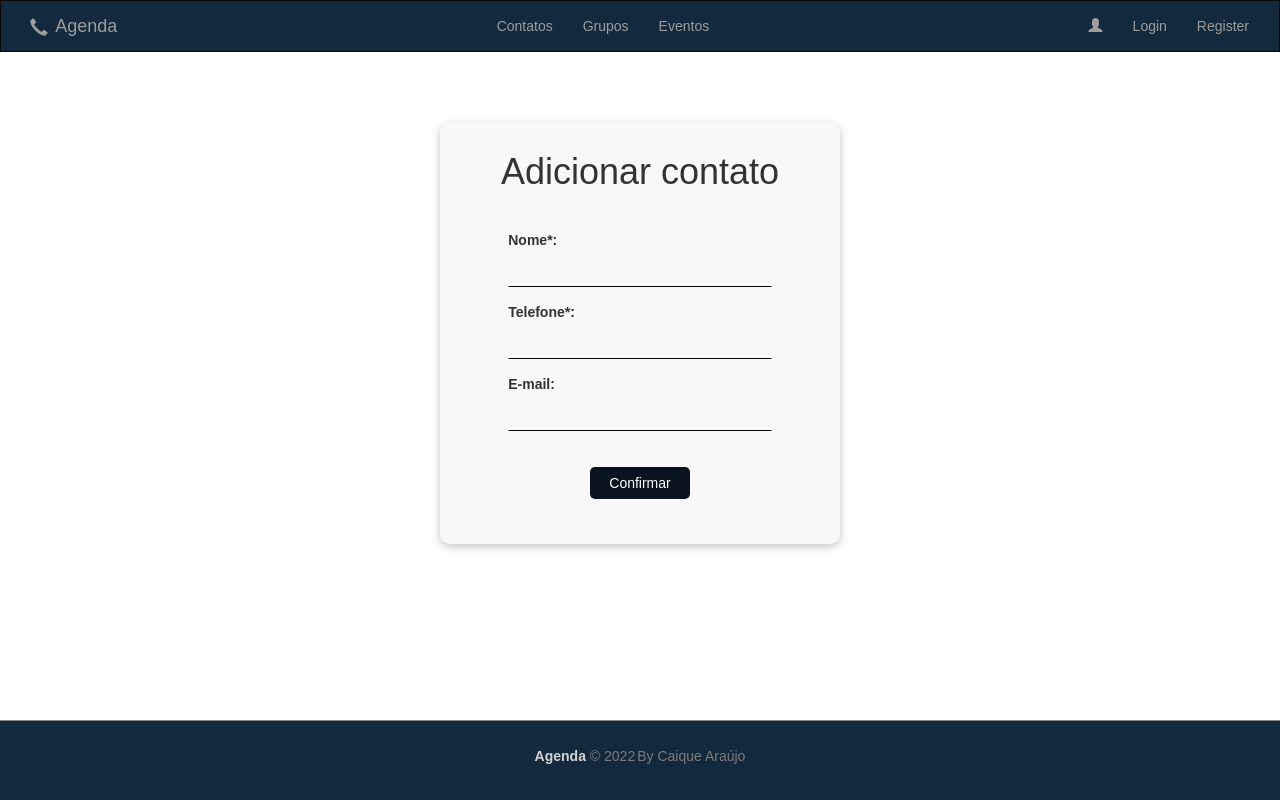
After one commit to Caique0Araujo/AgendaPhp, a PHP site: template Views/Contacts/addContact.html in a window 1280 px wide. The commit adds this page. Run offline with PHP 8.4, Linux system fonts and the light colour scheme; the template is opened without the code that fills it, so the values that code supplies are empty; some libraries are stand-ins or nearby versions.

Commit message:
added fragments (only add with text) to contacts

```diff
--- a/Controllers/ControllerContact.php
+++ b/Controllers/ControllerContact.php
@@ -23,6 +23,8 @@ class ControllerContact
 
     public function store()
     {
+        $view = new ContactView();
+        $view->form();
     }
     public function update()
     {
--- a/Views/Contacts/ContactView.php
+++ b/Views/Contacts/ContactView.php
@@ -12,4 +12,10 @@ class ContactView
         $title = 'Contact';
         require_once './Views/templates/main.phtml';
     }
+
+    public function form(){
+        $content = file_get_contents('./views/Contacts/addContact.html');
+        $title = 'Adicionar contatos';
+        require_once './Views/templates/main.phtml';
+    }
 }
--- /dev/null
+++ b/Views/Contacts/addContact.html
@@ -0,0 +1,128 @@
+<div class="container">
+  <h1>Adicionar contato</h1>
+  <div class="contacts">
+    <form action="/contacts/addContact" method="post">
+      <div class="container-fields">
+        <label for="nome">Nome*: </label>
+        <input class="textfields" type="text" id="nome" name="nome" required />
+      </div>
+      <div class="container-fields">
+        <label for="fone">Telefone*: </label>
+        <input
+          class="textfields"
+          type="number"
+          id="fone"
+          name="fone"
+          required
+        />
+      </div>
+      <div class="container-fields">
+        <label for="email">E-mail: </label>
+        <input class="textfields" type="email" id="email" name="email" />
+      </div>
+      <div class="container-bttns">
+        <input class="bttn-submit" type="submit" value="Confirmar" />
+      </div>
+    </form>
+  </div>
+</div>
+<style>
+  .container {
+    padding: 10px;
+    margin-top: 5em;
+    min-width: 400px;
+    min-height: 300px;
+    max-width: fit-content;
+    box-shadow: 0px 3px 10px 0px rgba(0, 0, 0, 0.23);
+    border-radius: 10px;
+    display: flex;
+    flex-direction: column;
+    justify-content: center;
+    align-items: center;
+    background-color: rgb(255, 255, 255);
+  }
+  .contacts,
+  .container #bttn-contact {
+    display: flex;
+    align-items: center;
+    margin: auto;
+    min-width: 10em;
+    justify-content: center;
+  }
+  .container {
+    background-color: rgba(237, 237, 237, 0.4);
+    backdrop-filter: blur(7px);
+  }
+
+  .container .container-title {
+    margin-top: 0x;
+    margin-bottom: 15px;
+    color: #091420;
+  }
+
+  .container form {
+    padding: 1em;
+    margin: 1em;
+  }
+
+  form .container-fields {
+    margin-bottom: 15px;
+    align-items: center;
+  }
+
+  .container-bttns {
+    padding: 0.5em;
+    display: flex;
+    flex-direction: row;
+    justify-content: space-around;
+    align-items: center;
+  }
+
+  .container-bttns .bttn-submit,
+  #delete-user {
+    margin-top: 1em;
+    width: 40%;
+  }
+
+  .container-fields .textfields {
+    width: 100%;
+  }
+
+  input {
+    border: 0;
+  }
+
+  .textfields {
+    background-color: transparent;
+    color: black;
+    border: 1px solid transparent;
+    border-bottom: 1px solid black;
+
+    padding: 5px;
+  }
+
+  .textfields:hover,
+  .textfields:focus {
+    background-color: transparent;
+    color: black;
+  }
+
+  input:-webkit-autofill,
+  input:-webkit-autofill:focus {
+    transition: background-color 600000s 0s, color 600000s 0s;
+  }
+
+  .bttn-submit {
+    background-color: #091420;
+    color: white;
+    border: 1px solid transparent;
+    padding: 5px;
+    border-radius: 5px;
+  }
+
+  .bttn-submit:hover {
+    background-color: white;
+    color: #091420;
+    border: 1px solid #091420;
+  }
+</style>
--- a/Views/templates/main.phtml
+++ b/Views/templates/main.phtml
@@ -54,7 +54,7 @@
             </div>
         </div>
 
-        <!-- <?= $conteudo ?> -->
+        <?= $content ?>
     </div>
     <footer>
         <p><span>Agenda</span> &copy; 2022
```
Also changed, not shown: Views/Contacts/Contacts.html (added), Views/Contacts/editContact.html (added).
